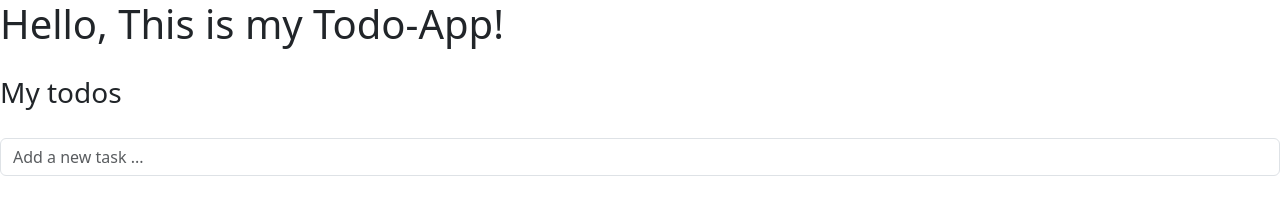
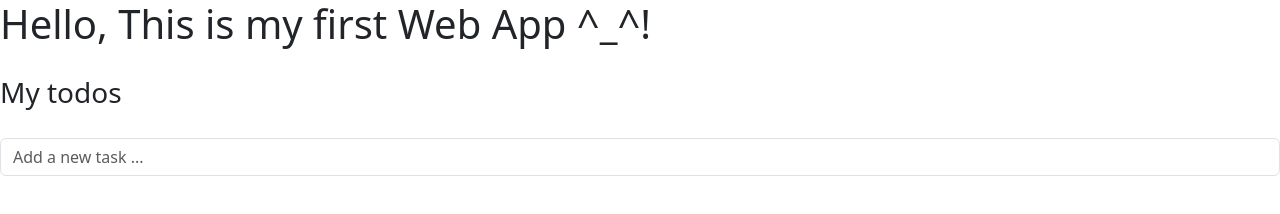
Before and after one commit to PrincessBubblegum007/WebProgrammingProjrct-TodoApp, a plain HTML site: page index.html in a window 1280 px wide. Drawn offline with nearby package versions, Linux system fonts and the light colour scheme.

Commit message:
add title and emoji

```diff
--- a/index.html
+++ b/index.html
@@ -10,7 +10,7 @@
   </head>
   <body>
     <div class= "container-flud" >
-     <h1>Hello, This is my Todo-App!</h1>
+     <h1>Hello, This is my first Web App ^_^!</h1>
      <h3>My todos</h3>
      <form>
         <input
```
